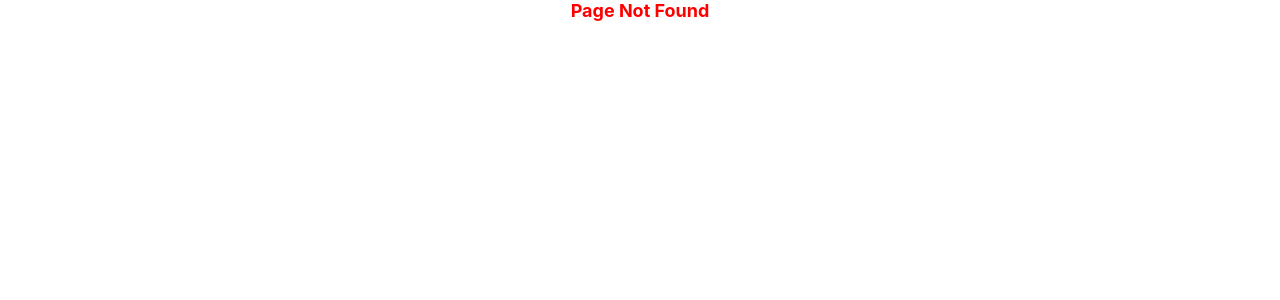
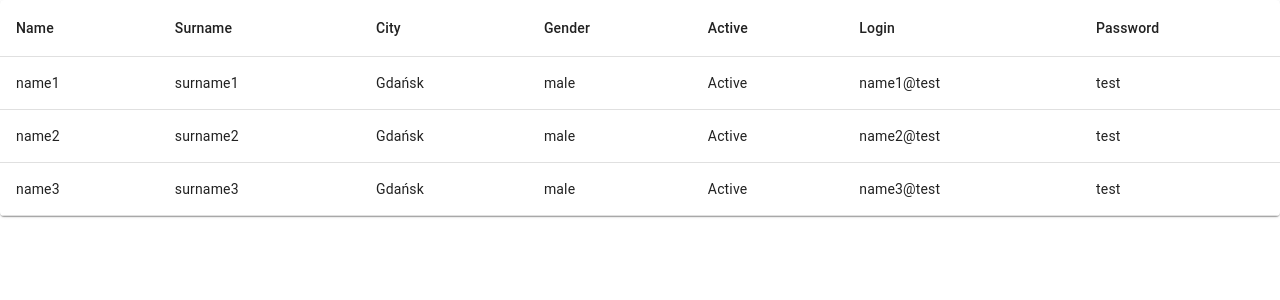
Before and after one commit to mierzvoj/app-state-project, a React (Create React App) app: page /users in a window 1280 px wide. Before the commit this address had no page. Shown: the top 300 px of the page. Built offline with nearby package versions, Linux system fonts and the light colour scheme.

Commit message:
users context introduced

```diff
--- a/src/index.tsx
+++ b/src/index.tsx
@@ -8,6 +8,7 @@ import NotFound from "./pages/NotFound/NotFound";
 import Pokemons from "./pages/Pokemons/Pokemons";
 import PokemonsToolbar from "./pages/Pokemons/PokemonsToolbar/PokemonsToolbar";
 import UserForm from "./pages/Users/UserForm/UserForm";
+import Users from "./pages/Users/Users";
 
 const root = ReactDOM.createRoot(
   document.getElementById("root") as HTMLElement
@@ -17,7 +18,8 @@ root.render(
     <BrowserRouter>
       <Routes>
         <Route path="/" element={<Login />}></Route>
-        <Route path="/userform" element={<UserForm />}></Route>
+        <Route path="/users" element={<Users />}></Route>
+        <Route path="/users/user/:name" element={<UserForm />}></Route>
         <Route path="/calculation" element={<Calculation />}></Route>
         <Route path="pokemons" element={<Pokemons />}>
           <Route path=":name" element={<PokemonsToolbar />}></Route>
--- a/src/pages/Login/Login.tsx
+++ b/src/pages/Login/Login.tsx
@@ -30,7 +30,7 @@ export default function Login() {
   const handleSubmit = (event: FormEvent<HTMLFormElement>) => {
     event.preventDefault();
     if (email === "test@test" && password === "test") {
-      navigate("/userform");
+      navigate("/users");
     } else {
       setOpen(true);
     }
--- a/src/pages/Users/UserForm/UserForm.tsx
+++ b/src/pages/Users/UserForm/UserForm.tsx
@@ -14,7 +14,7 @@ import Snackbar from "@mui/material/Snackbar";
 import TextField from "@mui/material/TextField";
 import React, { ChangeEvent, FormEvent, useState } from "react";
 import { UserData } from "../../../model/user-data.model";
-import UsersList from "../UsersList/UsersList";
+import { UsersContext } from "../Users";
 import "./UserForm.css";
 
 const cities: string[] = ["Gdańsk", "Gdynia", "Sopot", "Warszawa", "Zakopane"];
@@ -77,7 +77,8 @@ export default function UserForm() {
   );
 
   return (
-    <>
+    <UsersContext.Consumer>
+      {(context) => (
         <div className="Login">
           <form onSubmit={(e: FormEvent<HTMLFormElement>) => handleSubmit(e)}>
             <FormGroup id="formgroup">
@@ -179,7 +180,7 @@ export default function UserForm() {
             action={action}
           />
         </div>
-      <UsersList users={users} />
-    </>
+      )}
+    </UsersContext.Consumer>
   );
 }
--- /dev/null
+++ b/src/pages/Users/Users.tsx
@@ -0,0 +1,53 @@
+import React from "react";
+import { UserData } from "../../model/user-data.model";
+import UsersList from "./UsersList/UsersList";
+
+const entryData: UserData[] = [
+  {
+    name: "name1",
+    surname: "surname1",
+    city: "Gdańsk",
+    gender: "male",
+    active: true,
+    email: "name1@test",
+    password: "test",
+  },
+  {
+    name: "name2",
+    surname: "surname2",
+    city: "Gdańsk",
+    gender: "male",
+    active: true,
+    email: "name2@test",
+    password: "test",
+  },
+  {
+    name: "name3",
+    surname: "surname3",
+    city: "Gdańsk",
+    gender: "male",
+    active: true,
+    email: "name3@test",
+    password: "test",
+  },
+];
+
+export interface IUsersContext {
+  users: UserData[];
+}
+
+export const UsersContext = React.createContext<IUsersContext>({ users: [] });
+
+const Users = () => {
+  return (
+    <UsersContext.Provider
+      value={{
+        users: entryData,
+      }}
+    >
+      <UsersList />
+    </UsersContext.Provider>
+  );
+};
+
+export default Users;
--- a/src/pages/Users/UsersList/UsersList.tsx
+++ b/src/pages/Users/UsersList/UsersList.tsx
@@ -5,11 +5,26 @@ import TableCell from "@mui/material/TableCell";
 import TableContainer from "@mui/material/TableContainer";
 import TableHead from "@mui/material/TableHead";
 import TableRow from "@mui/material/TableRow";
+import { useNavigate } from "react-router-dom";
 import { UserData } from "../../../model/user-data.model";
+import { UsersContext } from "../Users";
 import "./UsersList.css";
 
-const UsersList = ({ users }: { users: UserData[] }) => {
+const UsersList = () => {
+  const navigate = useNavigate();
+
+  const handleClick = (
+    event: React.MouseEvent<HTMLTableRowElement, MouseEvent>,
+    row: UserData
+  ) => {
+    navigate("/users/user/" + (row?.name ? row.name : ""), {
+      state: { url: row.name, name: row.name },
+    });
+  };
+
   return (
+    <UsersContext.Consumer>
+      {(context) => (
         <TableContainer component={Paper}>
           <Table>
             <TableHead>
@@ -24,8 +39,11 @@ const UsersList = ({ users }: { users: UserData[] }) => {
               </TableRow>
             </TableHead>
             <TableBody>
-          {users.map((row, index) => (
-            <TableRow key={index}>
+              {context.users.map((row, index) => (
+                <TableRow
+                  key={index}
+                  onClick={(event) => handleClick(event, row)}
+                >
                   <TableCell component="th" scope="row">
                     {row.name}
                   </TableCell>
@@ -40,6 +58,8 @@ const UsersList = ({ users }: { users: UserData[] }) => {
             </TableBody>
           </Table>
         </TableContainer>
+      )}
+    </UsersContext.Consumer>
   );
 };
 
```
Lines whose indentation alone changed are shown as unchanged.
